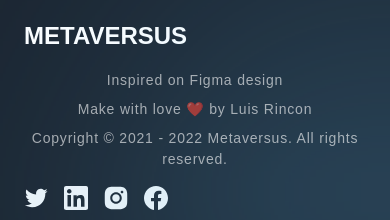
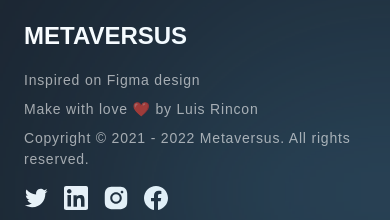
Before and after one commit to SDLuis/metaversus, a Next.js app: page / in a window 390 px wide. Shown: the part 7634-7854 px from the top of the page. Built offline with nearby package versions, Linux system fonts and the light colour scheme; a web font is replaced by a local one.

Commit message:
Working styles

```diff
--- a/components/Footer.jsx
+++ b/components/Footer.jsx
@@ -38,7 +38,7 @@ const Footer = () => (
           <h4 className='font-extrabold text-[24px] text-white'>
             METAVERSUS
           </h4>
-          <div className='flex flex-col gap-2 text-center tracking-wider'>
+          <div className='flex flex-col gap-2 lg:text-center tracking-wider'>
             <p className='font-normal text-[14px] text-white opacity-60'>
               Inspired on Figma design
             </p>
```
